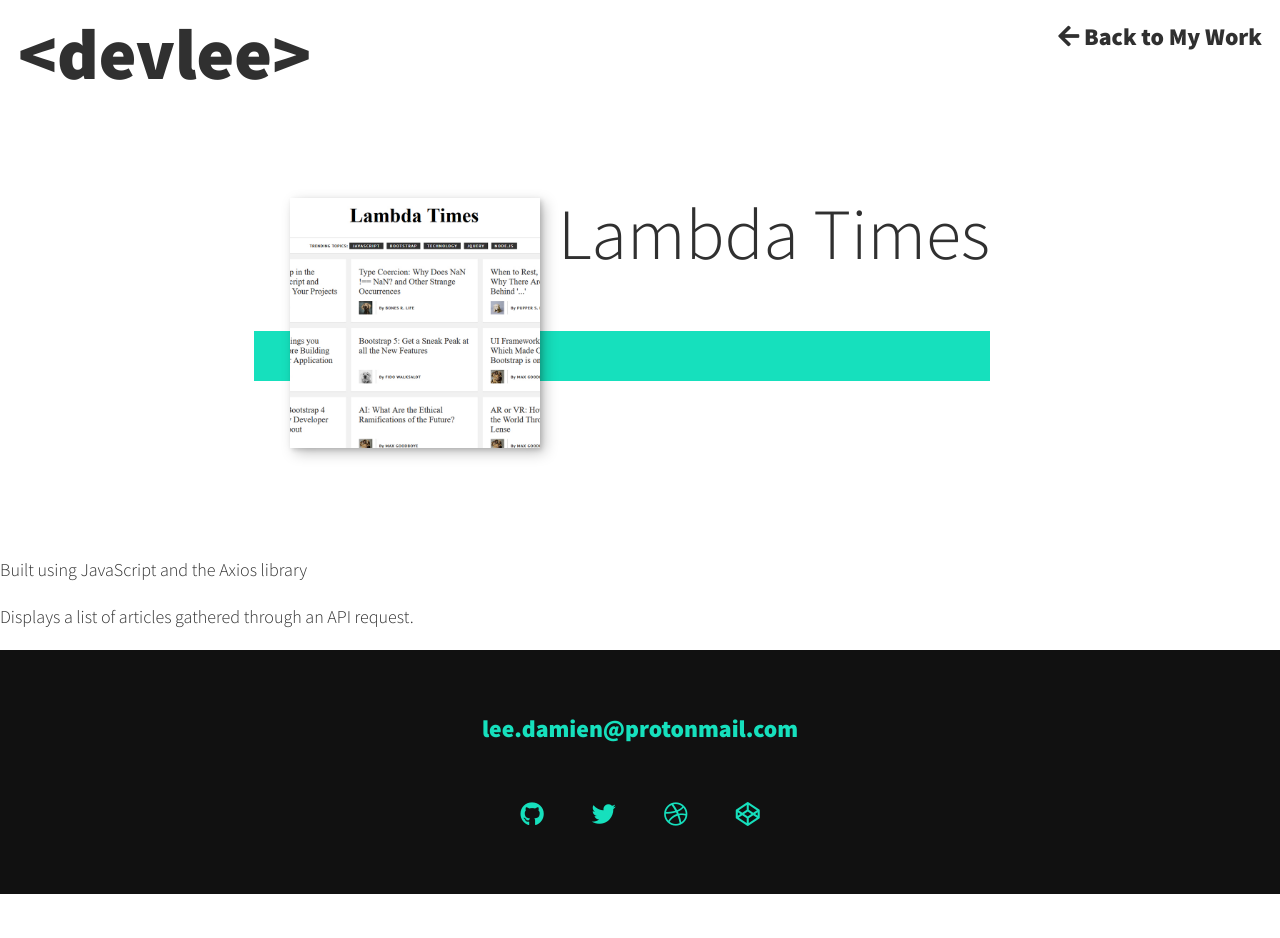
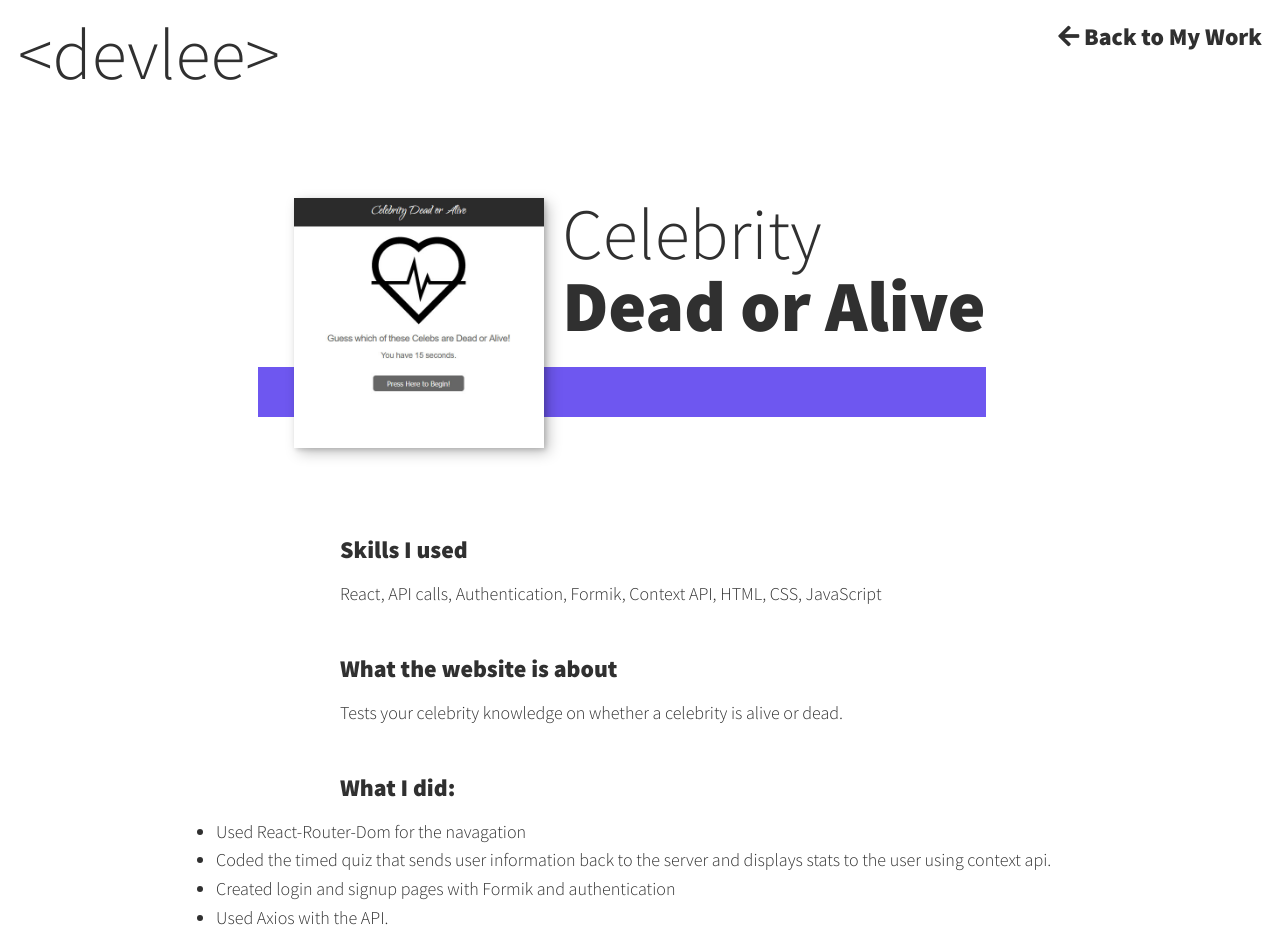
Before and after one commit to Notesong/refactored-personal-portfolio, a React (Create React App) app in the folder client/: page /project/1 in a window 1280 px wide. Shown: the top 938 px of the page. Before the commit the page ends 894 px from the top, so only its background shows below. Built offline with nearby package versions, Linux system fonts and the light colour scheme.

Commit message:
Projects section coded

```diff
--- a/client/src/components/main/Work.js
+++ b/client/src/components/main/Work.js
@@ -16,16 +16,13 @@ export const Work = () => {
         <Link to={`/project/0`} className="portfolio__item">
           <img src={port1} alt="Tipsease" className="portfolio__img" />
         </Link>
-        <Link to={`/project/2`} className="portfolio__item">
+        <Link to={`/project/1`} className="portfolio__item">
           <img
             src={port2}
             alt="Celebrity Dead or Alive"
             className="portfolio__img"
           />
         </Link>
-        <Link to={`/project/1`} className="portfolio__item">
-          <img src={port3} alt="Lambda-Times" className="portfolio__img" />
-        </Link>
       </div>
     </section>
   );
--- a/client/src/components/project/Description.js
+++ b/client/src/components/project/Description.js
@@ -1,10 +1,36 @@
 import React from "react";
 
-export const Description = ({ desc, techStack, link, github, highlights }) => {
+export const Description = ({
+  techStack,
+  desc,
+  link,
+  github,
+  highlights,
+  additionalDesc,
+  imgHighlight,
+  imgHighlightText,
+  imgAddDesc,
+  imgAddDescText
+}) => {
   return (
     <div className="portfolio-item-individual">
+      <h3>Skills I used</h3>
       <p>{techStack}</p>
+      <h3>What the website is about</h3>
       <p>{desc}</p>
+      <h3>What I did:</h3>
+      <ul>
+        {highlights.map(highlight => {
+          return <li>{highlight}</li>;
+        })}
+      </ul>
+      {imgHighlight ? <img src={imgHighlight} alt={imgHighlightText} /> : ""}
+      <p>{additionalDesc}</p>
+      {imgAddDesc ? <img src={imgAddDesc} alt={imgAddDescText} /> : ""}
+      <h3>Links</h3>
+      <p className="portfolio-item-individual--links">
+        <a href={link}>Website</a> | <a href={github}>Github Repository</a>
+      </p>
     </div>
   );
 };
--- a/client/src/components/project/Project.js
+++ b/client/src/components/project/Project.js
@@ -6,44 +6,38 @@ import { Description } from "./Description.js";
 
 const projectDescriptions = [
   {
-    Title: "Tipsease",
+    TitleStrong: "Tipsease",
     Desc: "Tip your server in three easy and secure steps.",
-    TechStack: "Built using HTML, LESS/CSS, and Javascript.",
+    TechStack: "HTML, LESS/CSS, Javascript",
     Link: "https://tipsease-buildweek.github.io/Lee-UI/",
     Github: "https://github.com/Tipsease-Buildweek/Lee-UI",
     Highlights: [
       "Designed and coded the landing-page.",
-      "Used responsive LESS/CSS and JavaScript to provide the layout and functionality."
+      "Used LESS/CSS and JavaScript to create the layout and functionality.",
+      "Designed desktop and mobile versions."
     ],
+    AdditionalDesc:
+      "The Tipsease landing page was my first project for my first build week at Lambda School.  I worked on a team with five other people to create an landing page that could be used with the React app my teammates created. After coding the landing page, I also created the logo and favicon.  Overall, it was a great learning experience both for polishing up my HTML, CSS, and JavaScript skills, and also for learning the in's and out's of working with a team, using Zoom Meetings, GitHub, Trello, and Slack as our bases for communcation.",
     Img: "/images/tipsease.jpg"
   },
   {
-    Title: "Lambda Times",
-    Desc: "Displays a list of articles gathered through an API request.",
-    TechStack: "Built using JavaScript and the Axios library",
+    Title: "Celebrity",
+    TitleStrong: "Dead or Alive",
+    Desc:
+      "Tests your celebrity knowledge on whether a celebrity is alive or dead.",
+    TechStack:
+      "React, API calls, Authentication, Formik, Context API, HTML, CSS, JavaScript",
     Link: "https://notesong.github.io/Sprint-Challenge-Applied-Javascript/",
     Github:
       "http://https://github.com/Notesong/Sprint-Challenge-Applied-Javascript",
     Highlights: [
-      "Coded the header, topics section, and article boxes.",
-      "DOM manipulation with events and HTTP GET requests.",
-      "Accesses API to deliver content for article boxes.",
-      "Components used throughout code for reusability for API requests."
+      "Used React-Router-Dom for the navagation",
+      "Coded the timed quiz that sends user information back to the server and displays stats to the user using context api.",
+      "Created login and signup pages with Formik and authentication",
+      "Used Axios with the API.",
+      "Designed desktop and mobile versions."
     ],
-    Img: "/images/lambda-times.jpg"
-  },
-  {
-    Title: "Celebrity Dead or Alive",
-    Desc: "Test your celebrity knowledge.",
-    TechStack: "Built using React.",
-    Link: "https://notesong.github.io/Sprint-Challenge-Applied-Javascript/",
-    Github:
-      "http://https://github.com/Notesong/Sprint-Challenge-Applied-Javascript",
-    Highlights: [
-      "Coded navagation and quiz in React.",
-      "Uses axios calls for the API.",
-      "Designed standard website and mobile version using CSS."
-    ],
+
     Img: "/images/deadoralive.jpg"
   }
 ];
@@ -51,24 +45,44 @@ const projectDescriptions = [
 export const Project = props => {
   const id = props.match.params.id;
 
+  // title info
   const title = projectDescriptions[id].Title;
+  const titleStrong = projectDescriptions[id].TitleStrong;
+  const img = projectDescriptions[id].Img;
+
+  // Short descriptors
   const desc = projectDescriptions[id].Desc;
   const techStack = projectDescriptions[id].TechStack;
+
+  // Highlights section
+  const highlights = projectDescriptions[id].Highlights;
+  const imgHighlight = projectDescriptions[id].ImgHighlight;
+  const imgHighlightText = projectDescriptions[id].ImgHighlightText;
+
+  // Additional Description section
+  const additionalDesc = projectDescriptions[id].AdditionalDesc;
+  const imgAddDesc = projectDescriptions[id].ImgAddDesc;
+  const imgAddDescText = projectDescriptions[id].ImgAddDescText;
+
+  // links section
   const link = projectDescriptions[id].Link;
   const github = projectDescriptions[id].Github;
-  const highlights = projectDescriptions[id].Highlights;
-  const img = projectDescriptions[id].Img;
 
   return (
     <main>
       <Header />
-      <Title title={title} img={img} />
+      <Title title={title} titleStrong={titleStrong} img={img} />
       <Description
+        techStack={techStack}
         desc={desc}
-        techStack={techStack}
         link={link}
         github={github}
         highlights={highlights}
+        imgHighlight={imgHighlight}
+        imgHighlightText={imgHighlightText}
+        additionalDesc={additionalDesc}
+        imgAddDesc={imgAddDesc}
+        imgAddDescText={imgAddDescText}
       />
     </main>
   );
--- a/client/src/components/project/Title.js
+++ b/client/src/components/project/Title.js
@@ -1,9 +1,13 @@
 import React from "react";
 
-export const Title = ({ title, img }) => {
+export const Title = ({ title, titleStrong, img }) => {
   return (
     <section className="intro">
-      <h1 className="section__title section__title--intro">{title}</h1>
+      <h1 className="section__title section__title--intro">
+        {title}
+        {title ? <br /> : ""}
+        <strong>{titleStrong}</strong>
+      </h1>
       <p className="section__subtitle section__subtitle--intro">&nbsp;</p>
       <img src={img} alt={title} className="intro__img" />
     </section>
--- a/client/src/styles.css
+++ b/client/src/styles.css
@@ -15,7 +15,7 @@
 
   --clr-light: #fff;
   --clr-dark: #303030;
-  --clr-accent: #16e0bd;
+  --clr-accent: #6e57f0;
 
   --fs-h1: 3rem;
   --fs-h2: 2.25rem;
@@ -130,6 +130,7 @@ h3 {
   padding: 0.25em 1em;
   font-family: var(--ff-secondary);
   margin-bottom: 1em;
+  color: var(--clr-light);
 }
 
 .section__subtitle--work {
@@ -146,8 +147,8 @@ header {
   padding: 1em;
 }
 
-.logo {
-  max-width: 100px;
+.logo h1 {
+  font-weight: var(--fw-reg);
 }
 
 .nav {
@@ -185,6 +186,11 @@ header {
 
 .nav__link--project {
   font-size: var(--fs-h3);
+}
+
+.nav__link--project:hover {
+  text-decoration: underline;
+  opacity: 0.8;
 }
 
 .nav__link:hover {
@@ -465,3 +471,32 @@ header {
 .social-list__link {
   padding: 0.5em;
 }
+
+/* Individual portfolio item styles */
+
+.portfolio-item-individual {
+  padding: 0 2em 2em;
+  max-width: 1000px;
+  margin: 0 auto;
+}
+
+.portfolio-item-individual h3,
+.portfolio-item-individual p {
+  max-width: 600px;
+  margin-left: auto;
+  margin-right: auto;
+}
+
+.portfolio-item-individual h3 ~ h3 {
+  margin-top: 2em;
+}
+
+.portfolio-item-individual a {
+  text-decoration: none;
+  color: var(--clr-accent);
+  font-weight: var(--fw-bold);
+}
+.portfolio-item-individual a:hover {
+  text-decoration: underline;
+  opacity: 0.8;
+}
```
